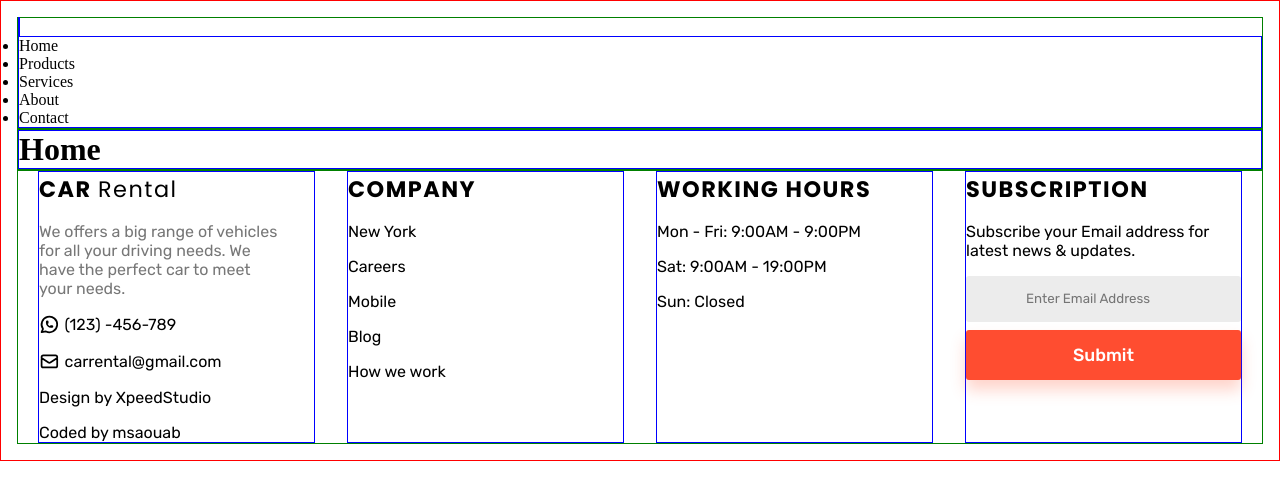
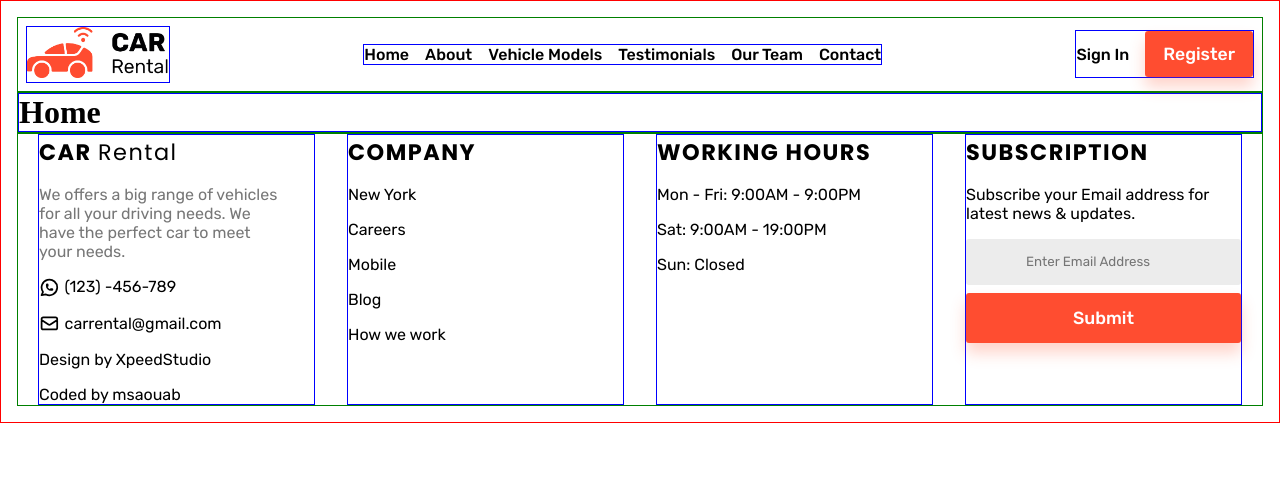
Before and after one commit to msaouab/car-rental, a React (Vite) app: page / in a window 1280 px wide. Shown: the top 500 px of the page. Built offline with nearby package versions, Linux system fonts and the light colour scheme.

Commit message:
feat: navbar done

```diff
--- a/package.json
+++ b/package.json
@@ -10,6 +10,7 @@
     "preview": "vite preview"
   },
   "dependencies": {
+    "hamburger-react": "^2.5.0",
     "react": "^18.2.0",
     "react-dom": "^18.2.0",
     "react-icons": "^4.12.0",
--- /dev/null
+++ b/src/Components/Button.tsx
@@ -0,0 +1,10 @@
+import { ButtonHTMLAttributes, ReactNode } from "react";
+import { ButtonStyled } from "../Styled/ButtonStyled";
+
+interface ButtonProps extends ButtonHTMLAttributes<HTMLButtonElement> {
+	children: ReactNode;
+}
+
+export const Button: React.FC<ButtonProps> = ({ children, ...props }) => {
+	return <ButtonStyled {...props}>{children}</ButtonStyled>;
+};
--- a/src/Components/Footer.tsx
+++ b/src/Components/Footer.tsx
@@ -1,6 +1,7 @@
 import { FooterStyled } from "../Styled/FooterStyled";
 import { HiOutlineMail } from "react-icons/hi";
 import { TbBrandWhatsapp } from "react-icons/tb";
+import { Button } from "./Button";
 
 export const Footer = () => {
 	return (
@@ -19,8 +20,12 @@ export const Footer = () => {
 				<a href="mailto:carrental@gmail.com" target="_blank">
 					<HiOutlineMail /> <span>carrental@gmail.com</span>
 				</a>
-				<a href="https://xpeedstudio.com/" target="_blank">Design by XpeedStudio</a>
-				<a href="https://github.com/msaouab" target="_blank">Coded by msaouab</a>
+				<a href="https://xpeedstudio.com/" target="_blank">
+					Design by XpeedStudio
+				</a>
+				<a href="https://github.com/msaouab" target="_blank">
+					Coded by msaouab
+				</a>
 			</div>
 			<div className="Company">
 				<h2 className="footerTitle">COMPANY</h2>
@@ -41,9 +46,10 @@ export const Footer = () => {
 				<p>Subscribe your Email address for latest news & updates.</p>
 				<form>
 					<input type="email" placeholder="Enter Email Address " />
-					<button type="submit" value="Submit">
+					{/* <button type="submit" value="Submit">
 						Submit
-					</button>
+					</button> */}
+					<Button type="submit">Submit</Button>
 				</form>
 			</div>
 		</FooterStyled>
--- a/src/Components/NavBar.tsx
+++ b/src/Components/NavBar.tsx
@@ -1,16 +1,37 @@
 import { NavStyled } from "../Styled/NavStyled";
+import { useState } from "react";
+import { Sling as Hamburger } from "hamburger-react";
+import { Link } from "react-router-dom";
+import Logo from "/logo.png";
+import { Button } from "./Button";
 
 export const NavBar = () => {
+	const [isOpen, setOpen] = useState(false);
+
+	const handleTogle = () => {
+		setOpen(!isOpen);
+	};
+
 	return (
-		<NavStyled>
-			<a href=""></a>
-			<ul>
-				<li>Home</li>
-				<li>Products</li>
-				<li>Services</li>
-				<li>About</li>
-				<li>Contact</li>
-			</ul>
+		<NavStyled className="navContainer container">
+			<Link to={"/"} className="logo">
+				<img src={Logo} alt="car rental" />
+			</Link>
+			<div className={isOpen ? "open navbar" : "navbar"}>
+				<Link to={"/"}>Home</Link>
+				<Link to={"about"}>About</Link>
+				<Link to={"models"}>Vehicle Models</Link>
+				<Link to={"testimonials"}>Testimonials</Link>
+				<Link to={"team"}>Our Team</Link>
+				<Link to={"contact"}>Contact</Link>
+			</div>
+			<div className="login">
+				<a href="">Sign In</a>
+				<Button type="submit">Register</Button>
+			</div>
+			<div className="hamburger" onClick={handleTogle}>
+				<Hamburger toggled={isOpen} toggle={handleTogle} rounded />
+			</div>
 		</NavStyled>
 	);
 };
--- /dev/null
+++ b/src/Styled/ButtonStyled.tsx
@@ -0,0 +1,20 @@
+import styled from "styled-components";
+
+export const ButtonStyled = styled.button`
+	background-color: var(--secondary-color);
+	color: var(--white-color);
+	font-family: var(--text-font);
+	cursor: pointer;
+	border: 2px solid var(--secondary-color);
+	box-shadow: 0 10px 15px 0 rgba(255, 83, 48, 0.25);
+	transition: all 0.3s ease-in-out;
+	font-size: 1.1rem;
+	font-weight: 500;
+	border-radius: 0.2rem;
+	&:hover {
+		background-color: var(--white-color);
+		color: var(--secondary-color);
+		border: 2px solid var(--secondary-color);
+		box-shadow: 0 17px 15px 0 rgba(255, 83, 48, 0.25);
+	}
+`;
--- a/src/Styled/FooterStyled.tsx
+++ b/src/Styled/FooterStyled.tsx
@@ -61,23 +61,6 @@ export const FooterStyled = styled.footer`
 				border-width: 1px;
 				background-color: #ececec;
 			}
-			& > button {
-				background-color: var(--secondary-color);
-				color: var(--white-color);
-				font-family: var(--text-font);
-				cursor: pointer;
-				border: 2px solid var(--secondary-color);
-				box-shadow: 0 10px 15px 0 rgba(255, 83, 48, 0.25);
-				transition: all 0.3s ease-in-out;
-				font-size: 1.1rem;
-				font-weight: 500;
-			}
-			& > button:hover {
-				background-color: var(--white-color);
-				color: var(--secondary-color);
-				border: 2px solid var(--secondary-color);
-				box-shadow: 0 17px 15px 0 rgba(255, 83, 48, 0.25);
-			}
 		}
 	}
 
--- a/src/Styled/NavStyled.tsx
+++ b/src/Styled/NavStyled.tsx
@@ -1,3 +1,40 @@
 import styled from "styled-components";
 
-export const NavStyled = styled.nav``;
+export const NavStyled = styled.nav`
+	display: flex;
+	justify-content: space-between;
+	align-items: center;
+	gap: 1rem;
+	font-family: var(--text-font);
+	padding: 0.5rem;
+	& .hamburger {
+		display: none;
+	}
+	& .logo {
+		width: 9rem;
+		& img {
+			width: 100%;
+		}
+	}
+	& .navbar,
+	.login {
+		display: flex;
+		align-items: center;
+		gap: 1rem;
+		& a {
+			text-decoration: none;
+			color: var(--primary-color);
+			font-size: 1rem;
+			font-weight: 500;
+			transition: all 0.3s ease-in-out;
+			&:hover {
+				color: var(--secondary-color);
+			}
+		}
+	}
+	& .login {
+		& button {
+			padding: 0.7rem 1rem;
+		}
+	}
+`;
```
Also changed, not shown: public/logo.png (renamed from src/assets/images/logo/logo.png), 1 other file (tests, documents, lock files or other folders).
